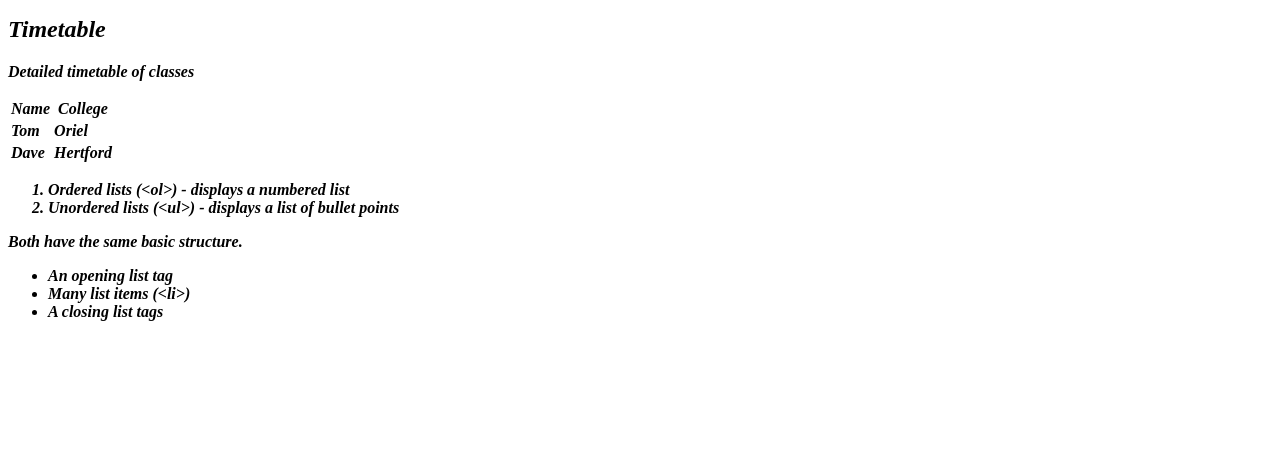
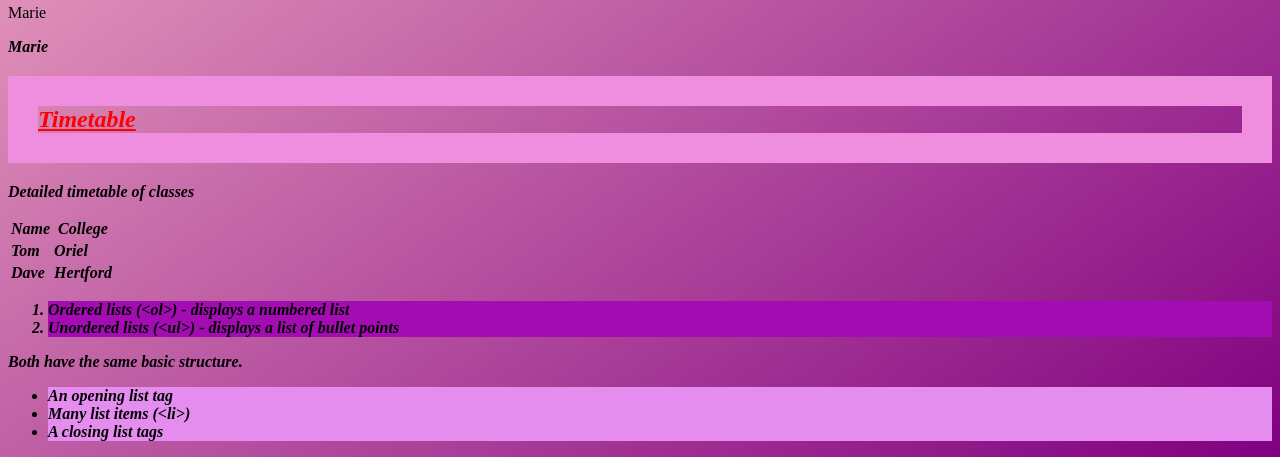
Before and after one commit to mariegirlcode/first-website, a plain HTML site: page Index.html in a window 1280 px wide. Shown: the part 456-913 px from the top of the page. Before the commit the page ends 800 px from the top, so only its background shows below. Drawn offline with nearby package versions, Linux system fonts and the light colour scheme.

Commit message:
fixed typo

```diff
--- a/Index.html
+++ b/Index.html
@@ -2,7 +2,7 @@
 <html>
 <head>
 <!--<link rel="stylesheet" href="https://stackpath.bootstrapcdn.com/bootstrap/4.1.3/css/bootstrap.min.css" integrity="sha384-MCw98/SFnGE8fJT3GXwEOngsV7Zt27NXFoaoApmYm81iuXoPkFOJwJ8ERdknLPMO" crossorigin="anonymous">-->
-<link rel+"stylesheet" href="css/Styles.css" type="text/css">
+<link rel="stylesheet" href="css/Styles.css" type="text/css">
 <script src="https://stackpath.bootstrapcdn.com/bootstrap/4.1.3/js/bootstrap.min.js" integrity="sha384-ChfqqxuZUCnJSK3+MXmPNIyE6ZbWh2IMqE241rYiqJxyMiZ6OW/JmZQ5stwEULTy" crossorigin="anonymous"></script>
 
 </head>
```
